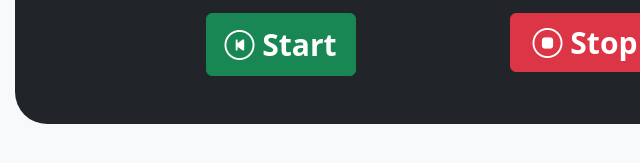
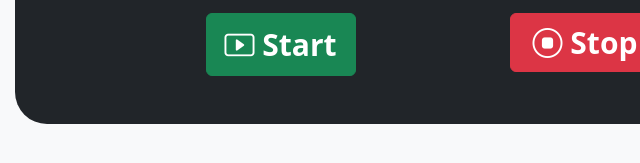
Before and after one commit to jadhavpavan1408/1minutetimer, a plain HTML site: page index.html in a window 1280 px wide. Shown: the part 257-420 px from the top of the page, 55-695 px from the left. Drawn offline with nearby package versions, Linux system fonts and the light colour scheme.

Commit message:
Update index.html

```diff
--- a/index.html
+++ b/index.html
@@ -49,7 +49,7 @@
                 style="font-weight: bold; font-size: 30px"
                 onclick="StartClick()"
               >
-                <span class="bi bi-skip-start-circle"></span>
+                <span class="bi bi-play-btn"></span>
                 Start
               </button>
             </div>
```
